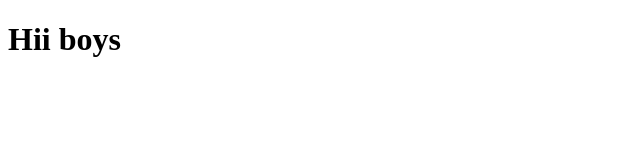
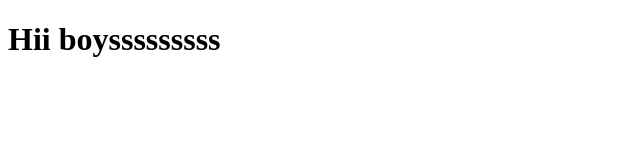
Before and after one commit to EdwinChris123/FirstProject, a plain HTML site: page hello.html in a window 1280 px wide. Shown: the whole page, without its empty margins (0-640 px from the left). Drawn offline with Linux system fonts and the light colour scheme.

Commit message:
Added ssssss

```diff
--- a/hello.html
+++ b/hello.html
@@ -6,6 +6,6 @@
     <title>Document</title>
 </head>
 <body>
-    <h1>Hii boys</h1>
+    <h1>Hii boysssssssss</h1>
 </body>
 </html>
```
